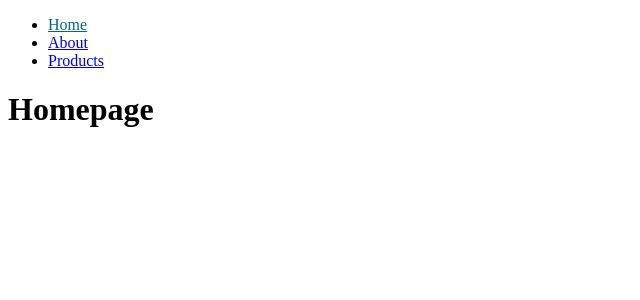
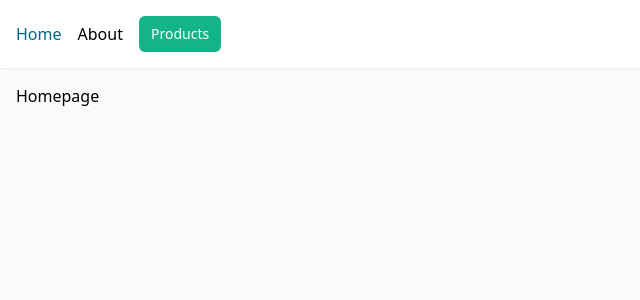
Before and after one commit to felicianpopa/nuxt, a Nuxt app: page / in a window 1280 px wide. Shown: the top 300 px of the page, without its empty margins (0-640 px from the left). Built offline with nearby package versions, Linux system fonts and the light colour scheme.

Commit message:
Tailwind

```diff
--- /dev/null
+++ b/assets/css/tailwind.css
@@ -0,0 +1,16 @@
+@tailwind base;
+
+@tailwind components;
+
+@tailwind utilities;
+
+body {
+    @apply bg-gray-50;
+}
+
+@layer components {
+    .btn {
+        display: inline-block;
+        @apply bg-[#12b488] text-white px-3 py-2 rounded-md text-sm text-white;
+    }
+}
--- a/layouts/default.vue
+++ b/layouts/default.vue
@@ -1,7 +1,7 @@
 <template>
-    <header>
-        <nav>
-            <ul>
+    <header class="shadow-sm bg-white">
+        <nav class="container mx-auto p-4 flex justify-between">
+            <ul class="flex gap-4 items-center">
                 <li>
                     <NuxtLink to="/">Home</NuxtLink>
                 </li>
@@ -9,12 +9,14 @@
                     <NuxtLink to="/about">About</NuxtLink>
                 </li>
                 <li>
-                    <NuxtLink to="/products">Products</NuxtLink>
+                    <NuxtLink to="/products" class="btn">Products</NuxtLink>
                 </li>
             </ul>
         </nav>
     </header>
-    <slot />
+    <div class="container mx-auto p-4">
+        <slot />
+    </div>
 </template>
 
 <script>
--- a/nuxt.config.ts
+++ b/nuxt.config.ts
@@ -1,5 +1,6 @@
 // https://nuxt.com/docs/api/configuration/nuxt-config
 export default defineNuxtConfig({
   compatibilityDate: '2024-11-01',
-  devtools: { enabled: true }
+  devtools: { enabled: true },
+  modules: ['@nuxtjs/tailwindcss']
 })
--- a/package.json
+++ b/package.json
@@ -10,6 +10,7 @@
     "postinstall": "nuxt prepare"
   },
   "dependencies": {
+    "@nuxtjs/tailwindcss": "^6.12.2",
     "nuxt": "^3.14.1592",
     "vue": "latest",
     "vue-router": "latest"
```
Also changed, not shown: 1 other file (tests, documents, lock files or other folders).
